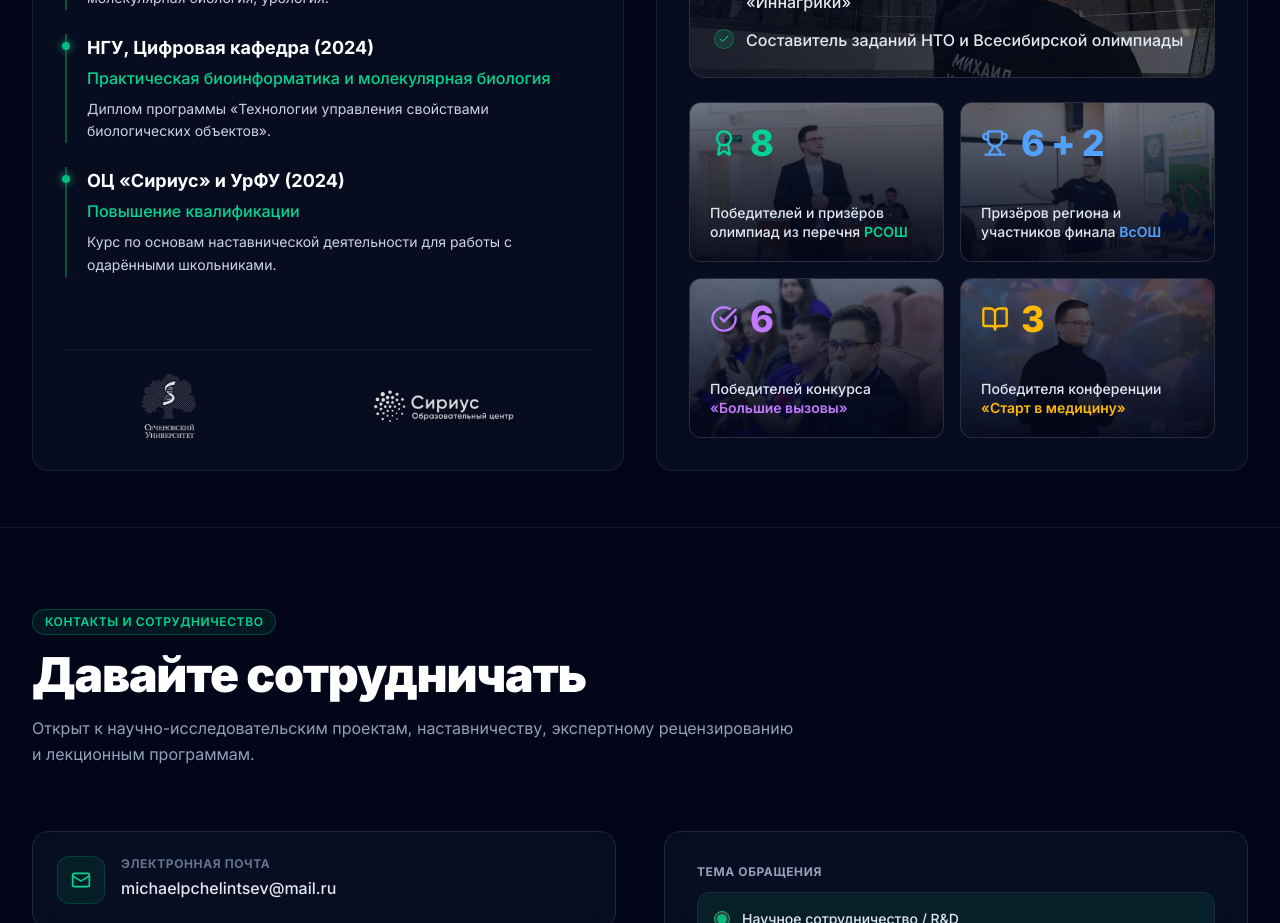
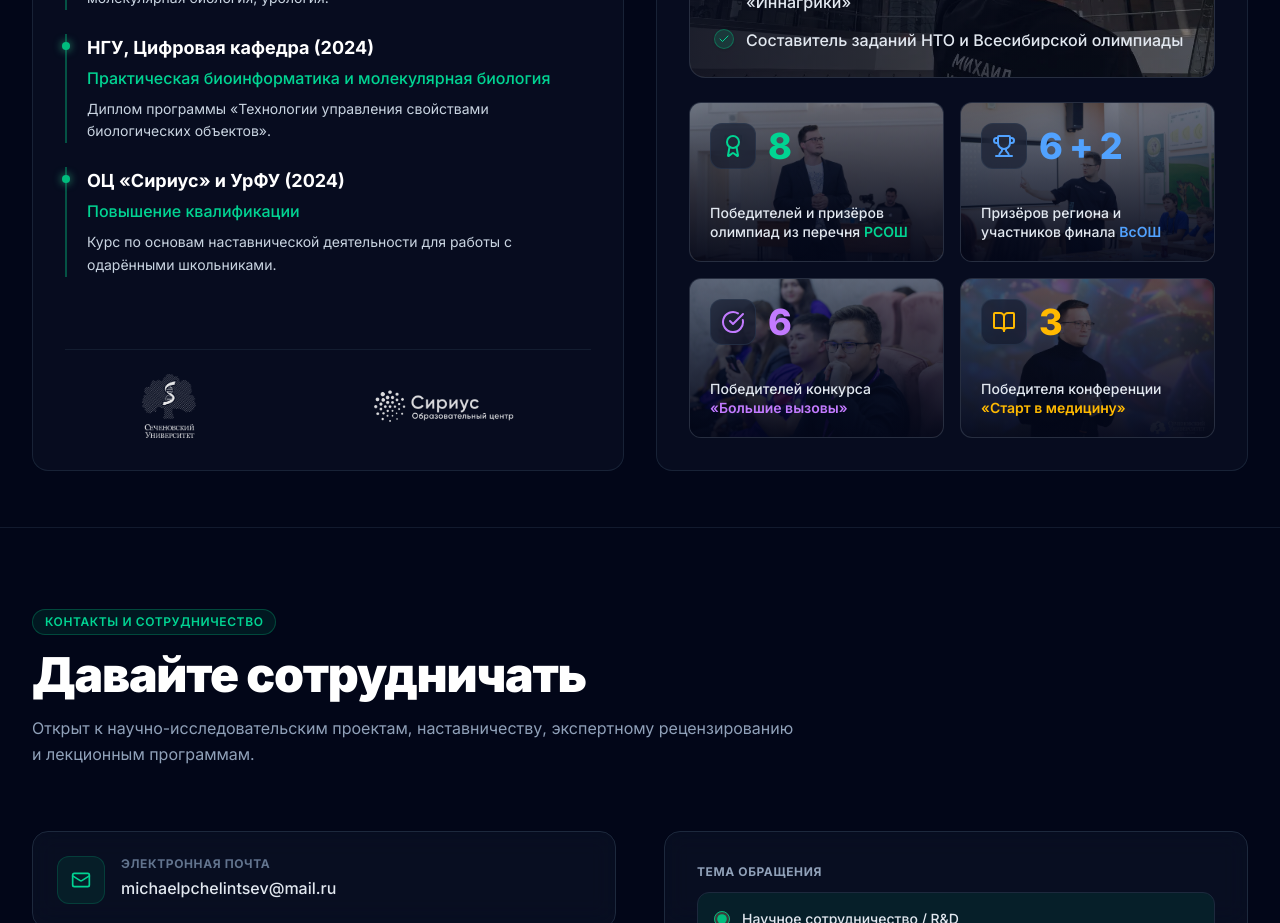
Before and after one commit to danil-shc/Pchel_Grind_Project, a Vue app: page / in a window 1280 px wide. Shown: the part 3580-4503 px from the top of the page. Built offline with nearby package versions, Linux system fonts and the light colour scheme.

Commit message:
feat(EducationSection): adding white background for icons in BentoCards for better appereance

```diff
--- a/src/components/EducationSection.vue
+++ b/src/components/EducationSection.vue
@@ -206,9 +206,11 @@ const PARTNER_LINKS = {
                   class="absolute inset-0 h-full w-full object-cover dark:opacity-50 transition-transform duration-700 ease-out group-hover:scale-105" />
                 <div class="absolute inset-0 bg-linear-to-t from-slate-50/60 via-slate-50/10 to-transparent dark:from-slate-950/90 dark:via-slate-950/55 dark:to-slate-950/15 z-10"></div>
 
-                <div class="relative text-3xl sm:text-4xl font-extrabold text-slate-900 dark:text-white mb-2 z-20 flex items-center gap-3">
-                  <Award :size="28" class="text-emerald-600 dark:text-emerald-400 shrink-0" />
-                  <span class="text-emerald-600 dark:text-emerald-400 tracking-tight">8</span>
+                <div class="relative z-20 mb-2 flex items-center gap-3">
+                  <div class="p-2.5 rounded-xl bg-white/80 dark:bg-slate-900/60 backdrop-blur-md border border-slate-200 dark:border-slate-700/50 inline-flex items-center justify-center shrink-0">
+                    <Award :size="20" class="text-emerald-600 dark:text-emerald-400 sm:w-6 sm:h-6" />
+                  </div>
+                  <span class="text-3xl sm:text-4xl font-extrabold text-emerald-600 dark:text-emerald-400 tracking-tight [text-shadow:0_1px_10px_rgba(255,255,255,0.9)] dark:[text-shadow:none]">8</span>
                 </div>
                 <p class="relative text-sm text-slate-900 dark:text-slate-200 font-medium leading-snug z-20 [text-shadow:0_1px_10px_rgba(255,255,255,0.9)] dark:[text-shadow:none]">
                   Победителей и призёров олимпиад из перечня <span class="text-emerald-600 dark:text-emerald-400 font-semibold">РСОШ</span>
@@ -223,9 +225,11 @@ const PARTNER_LINKS = {
                   class="absolute inset-0 h-full w-full object-cover dark:opacity-50 transition-transform duration-700 ease-out group-hover:scale-105" />
                 <div class="absolute inset-0 bg-linear-to-t from-slate-50/60 via-slate-50/10 to-transparent dark:from-slate-950/90 dark:via-slate-950/55 dark:to-slate-950/15 z-10"></div>
 
-                <div class="relative text-3xl sm:text-4xl font-extrabold text-slate-900 dark:text-white mb-2 z-20 flex items-center gap-3">
-                  <Trophy :size="28" class="text-blue-600 dark:text-blue-400 shrink-0" />
-                  <span class="text-blue-600 dark:text-blue-400 tracking-tight">6 + 2</span>
+                <div class="relative z-20 mb-2 flex items-center gap-3">
+                  <div class="p-2.5 rounded-xl bg-white/80 dark:bg-slate-900/60 backdrop-blur-md border border-slate-200 dark:border-slate-700/50 inline-flex items-center justify-center shrink-0">
+                    <Trophy :size="20" class="text-blue-600 dark:text-blue-400 sm:w-6 sm:h-6" />
+                  </div>
+                  <span class="text-3xl sm:text-4xl font-extrabold text-blue-600 dark:text-blue-400 tracking-tight [text-shadow:0_1px_10px_rgba(255,255,255,0.9)] dark:[text-shadow:none]">6 + 2</span>
                 </div>
                 <p class="relative text-sm text-slate-900 dark:text-slate-200 font-medium leading-snug z-20 [text-shadow:0_1px_10px_rgba(255,255,255,0.9)] dark:[text-shadow:none]">
                   Призёров региона и участников финала <span class="text-blue-600 dark:text-blue-400 font-semibold">ВсОШ</span>
@@ -240,9 +244,11 @@ const PARTNER_LINKS = {
                   class="absolute inset-0 h-full w-full object-cover dark:opacity-50 transition-transform duration-700 ease-out group-hover:scale-105" />
                 <div class="absolute inset-0 bg-linear-to-t from-slate-50/60 via-slate-50/10 to-transparent dark:from-slate-950/90 dark:via-slate-950/55 dark:to-slate-950/15 z-10"></div>
 
-                <div class="relative text-3xl sm:text-4xl font-extrabold text-slate-900 dark:text-white mb-2 z-20 flex items-center gap-3">
-                  <CheckCircle :size="28" class="text-purple-600 dark:text-purple-400 shrink-0" />
-                  <span class="text-purple-600 dark:text-purple-400 tracking-tight">6</span>
+                <div class="relative z-20 mb-2 flex items-center gap-3">
+                  <div class="p-2.5 rounded-xl bg-white/80 dark:bg-slate-900/60 backdrop-blur-md border border-slate-200 dark:border-slate-700/50 inline-flex items-center justify-center shrink-0">
+                    <CheckCircle :size="20" class="text-purple-600 dark:text-purple-400 sm:w-6 sm:h-6" />
+                  </div>
+                  <span class="text-3xl sm:text-4xl font-extrabold text-purple-600 dark:text-purple-400 tracking-tight [text-shadow:0_1px_10px_rgba(255,255,255,0.9)] dark:[text-shadow:none]">6</span>
                 </div>
                 <p class="relative text-sm text-slate-900 dark:text-slate-200 font-medium leading-snug z-20 [text-shadow:0_1px_10px_rgba(255,255,255,0.9)] dark:[text-shadow:none]">
                   Победителей конкурса <span class="text-purple-600 dark:text-purple-400 font-semibold">«Большие вызовы»</span>
@@ -257,9 +263,11 @@ const PARTNER_LINKS = {
                   class="absolute inset-0 h-full w-full object-cover dark:opacity-50 transition-transform duration-700 ease-out group-hover:scale-105" />
                 <div class="absolute inset-0 bg-linear-to-t from-slate-50/60 via-slate-50/10 to-transparent dark:from-slate-950/90 dark:via-slate-950/55 dark:to-slate-950/15 z-10"></div>
 
-                <div class="relative text-3xl sm:text-4xl font-extrabold text-slate-900 dark:text-white mb-2 z-20 flex items-center gap-3">
-                  <BookOpen :size="28" class="text-amber-600 dark:text-amber-400 shrink-0" />
-                  <span class="text-amber-600 dark:text-amber-400 tracking-tight">3</span>
+                <div class="relative z-20 mb-2 flex items-center gap-3">
+                  <div class="p-2.5 rounded-xl bg-white/80 dark:bg-slate-900/60 backdrop-blur-md border border-slate-200 dark:border-slate-700/50 inline-flex items-center justify-center shrink-0">
+                    <BookOpen :size="20" class="text-amber-600 dark:text-amber-400 sm:w-6 sm:h-6" />
+                  </div>
+                  <span class="text-3xl sm:text-4xl font-extrabold text-amber-600 dark:text-amber-400 tracking-tight [text-shadow:0_1px_10px_rgba(255,255,255,0.9)] dark:[text-shadow:none]">3</span>
                 </div>
                 <p class="relative text-sm text-slate-900 dark:text-slate-200 font-medium leading-snug z-20 [text-shadow:0_1px_10px_rgba(255,255,255,0.9)] dark:[text-shadow:none]">
                   Победителя конференции <span class="text-amber-600 dark:text-amber-400 font-semibold">«Старт в медицину»</span>
```
